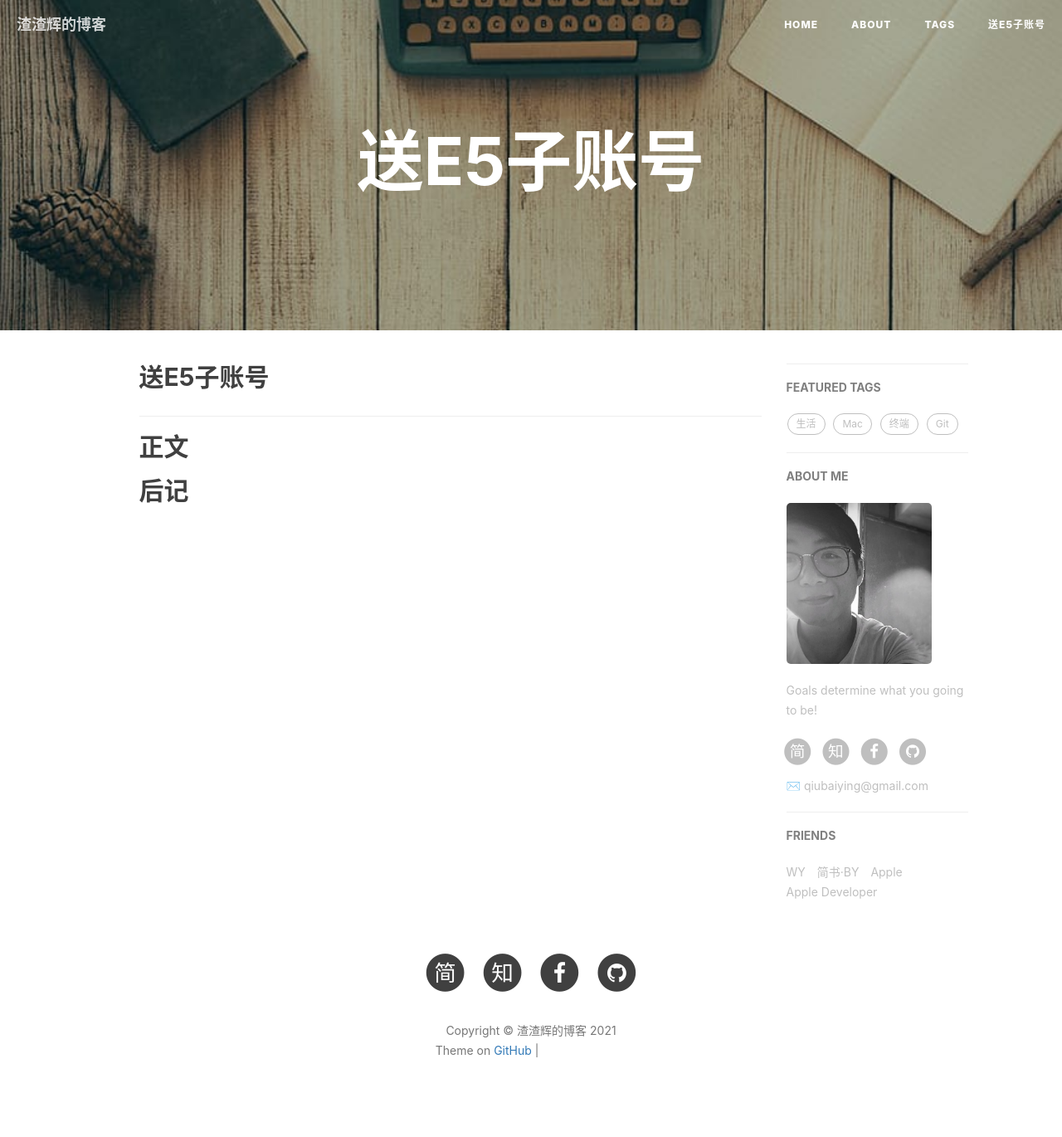
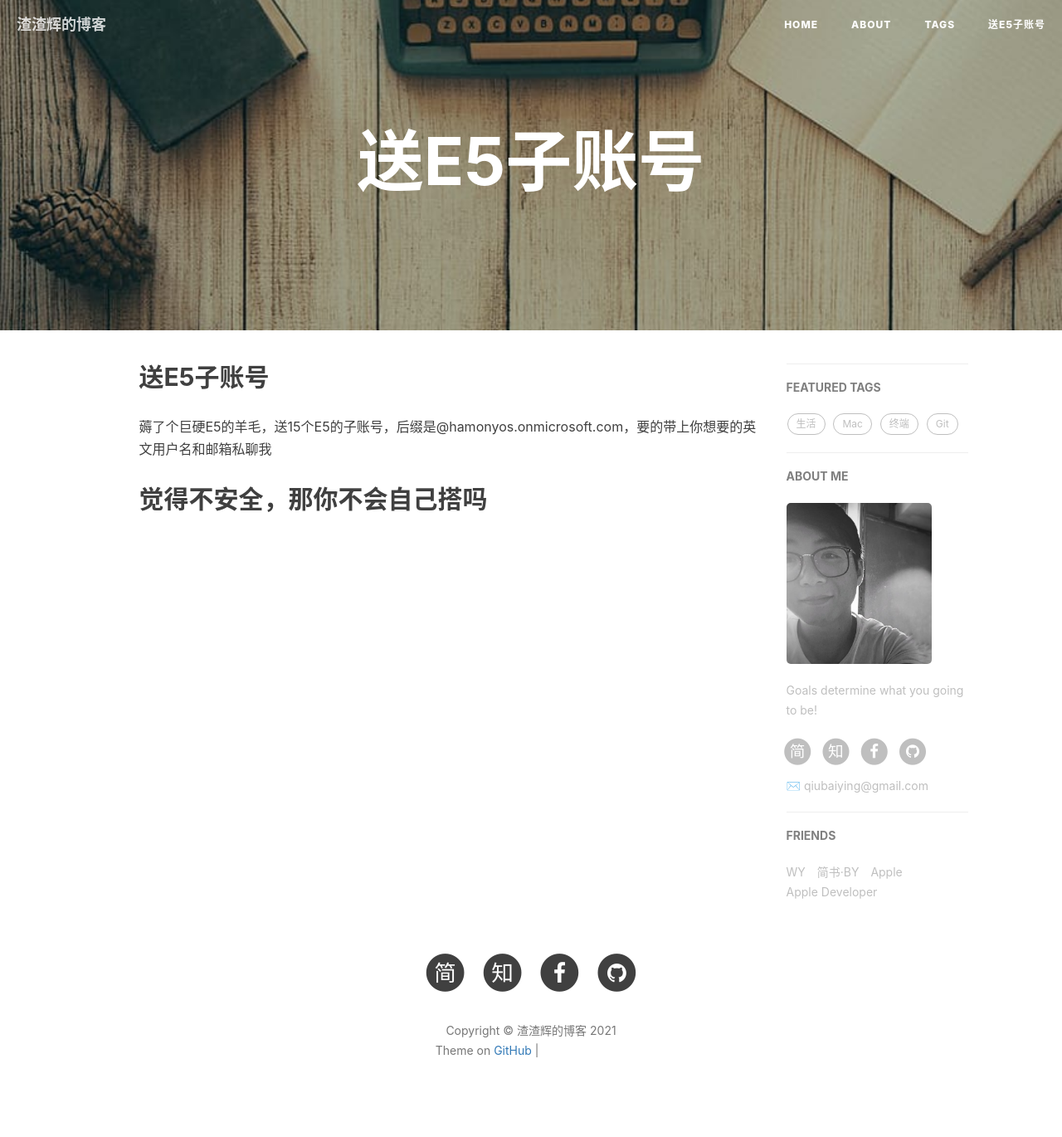
Before and after one commit to Tale-REB/dreamingcats.github.io, a Jekyll site: the page built from GiveE5AsAGift.md, in a window 1280 px wide. Shown: the whole page at 83% size. Built offline with Jekyll 4.4.1, drawn with Linux system fonts in a browser that asks for light colours; nearby versions of some CDN libraries; our own code applies the rules of GitHub Pages for plain Markdown files; comment, search, counter and statistics services are not loaded; grey boxes are pictures that could not be loaded.

Commit message:
Update GiveE5AsAGift.md

```diff
--- a/GiveE5AsAGift.md
+++ b/GiveE5AsAGift.md
@@ -1,10 +1,5 @@
 ## 送E5子账号
-
-<p id = "build"></p>
-
----
-## 正文
+薅了个巨硬E5的羊毛，送15个E5的子账号，后缀是@hamonyos.onmicrosoft.com，要的带上你想要的英文用户名和邮箱私聊我
 
 
-
-## 后记
+## 觉得不安全，那你不会自己搭吗
```
